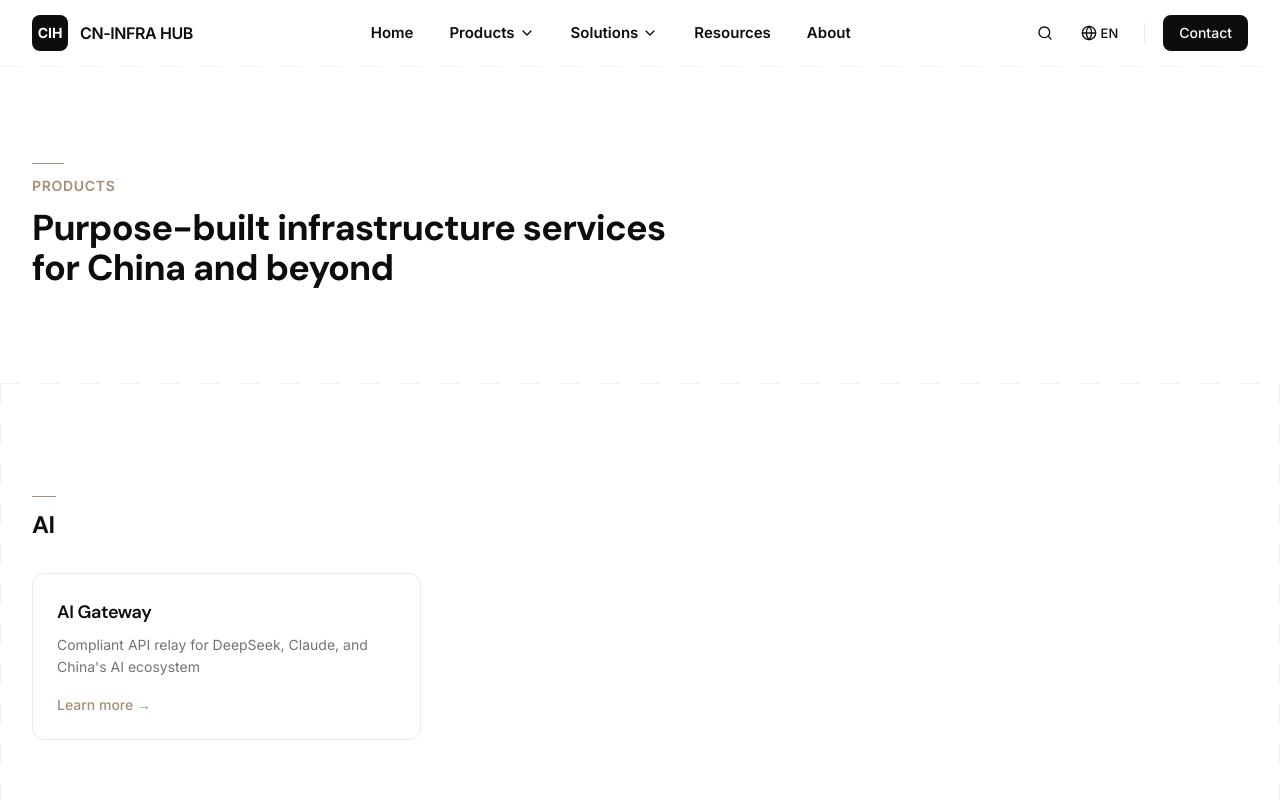
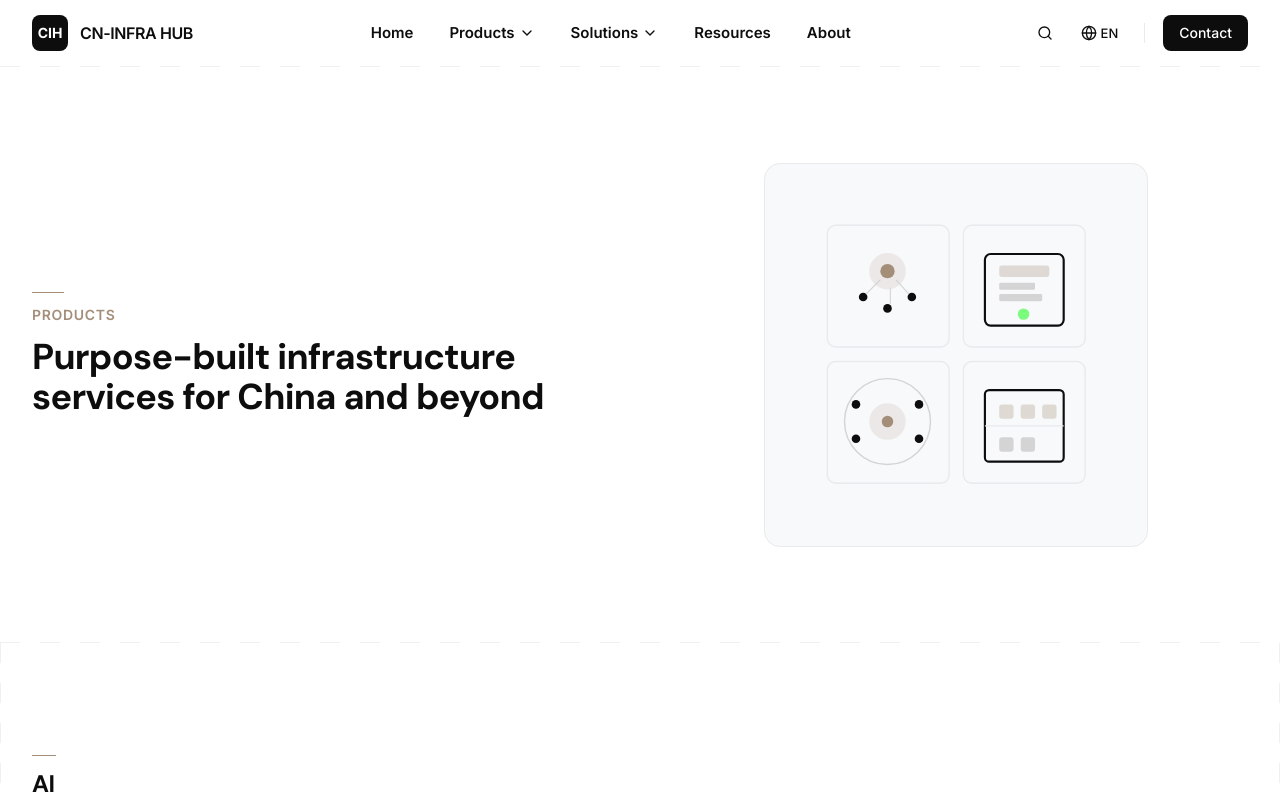
Before and after one commit to emoqbao/cninfrahub, a Next.js app: page /products in a window 1280 px wide. Shown: the top 800 px of the page. Built offline with nearby package versions, Linux system fonts and the light colour scheme.

Commit message:
Fix: Hero illustrations now rendering (About, Products listing, Products/[slug])

```diff
--- a/src/app/about/page.tsx
+++ b/src/app/about/page.tsx
@@ -27,13 +27,37 @@ const differentiators = [
 export default function AboutPage() {
   return (
     <>
-      <section className="py-16 lg:py-24 nav-dashed-bottom">
+            <section className="py-16 lg:py-24 nav-dashed-bottom">
         <Container>
-          <div className="mb-3 h-px w-8 bg-[#a48e7a]" />
-          <p className="text-sm font-semibold uppercase tracking-wider text-[#a48e7a]">About</p>
-          <h1 className="mt-3 max-w-2xl text-3xl font-bold tracking-[-0.02em] text-[#0d0d0d] lg:text-4xl">
-            We don't own the infrastructure. We own the relationships — and the responsibility.
-          </h1>
+          <div className="grid items-center gap-12 lg:grid-cols-2">
+            <div>
+              <div className="mb-3 h-px w-8 bg-[#a48e7a]" />
+              <p className="text-sm font-semibold uppercase tracking-wider text-[#a48e7a]">About</p>
+              <h1 className="mt-3 text-3xl font-bold tracking-[-0.02em] text-[#0d0d0d] lg:text-4xl">
+                We don't own the infrastructure. We own the relationships — and the responsibility.
+              </h1>
+            </div>
+            <div className="hidden lg:flex items-center justify-center">
+              <div className="relative w-full max-w-sm aspect-square rounded-2xl border border-[#e8eaed] bg-[#f8f9fb] flex items-center justify-center">
+                <svg viewBox="0 0 200 200" className="w-3/4 h-3/4" fill="none">
+                  <rect x="60" y="15" width="80" height="28" rx="4" stroke="#0d0d0d" strokeWidth="1.5" fill="none" />
+                  <rect x="75" y="22" width="50" height="6" rx="2" fill="#0d0d0d" opacity="0.3" />
+                  <rect x="75" y="32" width="35" height="4" rx="1" fill="#0d0d0d" opacity="0.15" />
+                  <rect x="20" y="145" width="48" height="28" rx="4" stroke="#0d0d0d" strokeWidth="1.5" fill="none" />
+                  <rect x="66" y="155" width="48" height="28" rx="4" stroke="#0d0d0d" strokeWidth="1.5" fill="none" />
+                  <rect x="132" y="145" width="48" height="28" rx="4" stroke="#0d0d0d" strokeWidth="1.5" fill="none" />
+                  <circle cx="100" cy="90" r="22" fill="#a48e7a" opacity="0.12" />
+                  <circle cx="100" cy="90" r="22" stroke="#a48e7a" strokeWidth="1.5" fill="none" />
+                  <circle cx="100" cy="90" r="8" fill="#a48e7a" />
+                  <line x1="88" y1="43" x2="95" y2="68" stroke="#d4d4d4" strokeWidth="1.5" />
+                  <line x1="112" y1="43" x2="105" y2="68" stroke="#d4d4d4" strokeWidth="1.5" />
+                  <line x1="80" y1="108" x2="44" y2="150" stroke="#d4d4d4" strokeWidth="1.5" />
+                  <line x1="100" y1="112" x2="90" y2="155" stroke="#d4d4d4" strokeWidth="1.5" />
+                  <line x1="115" y1="106" x2="156" y2="150" stroke="#d4d4d4" strokeWidth="1.5" />
+                </svg>
+              </div>
+            </div>
+          </div>
         </Container>
       </section>
 
--- a/src/app/products/[slug]/page.tsx
+++ b/src/app/products/[slug]/page.tsx
@@ -97,7 +97,8 @@ export default async function ProductPage({ params }: Props) {
                 {/* Hero */}
         <section className="py-16 lg:py-24 nav-dashed-bottom">
           <Container>
-            <div className="max-w-3xl">
+            <div className="grid items-center gap-12 lg:grid-cols-2">
+              <div>
                 <span className="inline-block self-start rounded-md bg-[#f3f4f6] px-2.5 py-0.5 text-xs font-medium text-[#a48e7a]">
                   {product.module}
                 </span>
@@ -108,10 +109,14 @@ export default async function ProductPage({ params }: Props) {
                   {product.tagline}
                 </p>
               </div>
+              <div className="hidden lg:flex items-center justify-center">
+                <ProductHeroIcon productId={product.id} />
+              </div>
+            </div>
           </Container>
         </section>
 
-        {/* Overview */}
+        {/* Overview */}{/* Overview */}
         <section className="py-20 lg:py-28 nav-dashed-bottom">
           <Container>
             <div className="max-w-3xl">
--- a/src/app/products/page.tsx
+++ b/src/app/products/page.tsx
@@ -19,13 +19,54 @@ const MODULE_IDS: Record<string, string> = {
 export default function ProductsPage() {
   return (
     <>
-      <section className="py-16 lg:py-24 nav-dashed-bottom">
+            <section className="py-16 lg:py-24 nav-dashed-bottom">
         <Container>
-          <div className="mb-3 h-px w-8 bg-[#a48e7a]" />
-          <p className="text-sm font-semibold uppercase tracking-wider text-[#a48e7a]">Products</p>
-          <h1 className="mt-3 max-w-2xl text-3xl font-bold tracking-[-0.02em] text-[#0d0d0d] lg:text-4xl">
-            Purpose-built infrastructure services for China and beyond
-          </h1>
+          <div className="grid items-center gap-12 lg:grid-cols-2">
+            <div>
+              <div className="mb-3 h-px w-8 bg-[#a48e7a]" />
+              <p className="text-sm font-semibold uppercase tracking-wider text-[#a48e7a]">Products</p>
+              <h1 className="mt-3 text-3xl font-bold tracking-[-0.02em] text-[#0d0d0d] lg:text-4xl">
+                Purpose-built infrastructure services for China and beyond
+              </h1>
+            </div>
+            <div className="hidden lg:flex items-center justify-center">
+              <div className="relative w-full max-w-sm aspect-square rounded-2xl border border-[#e8eaed] bg-[#f8f9fb] flex items-center justify-center">
+                <svg viewBox="0 0 200 200" className="w-3/4 h-3/4" fill="none">
+                  <rect x="10" y="10" width="85" height="85" rx="6" fill="none" stroke="#e8eaed" strokeWidth="1" />
+                  <circle cx="52" cy="42" r="12" fill="#a48e7a" opacity="0.15" stroke="#a48e7a" strokeWidth="1.5" />
+                  <circle cx="52" cy="42" r="5" fill="#a48e7a" />
+                  <circle cx="35" cy="60" r="3" fill="#0d0d0d" />
+                  <circle cx="52" cy="68" r="3" fill="#0d0d0d" />
+                  <circle cx="69" cy="60" r="3" fill="#0d0d0d" />
+                  <line x1="47" y1="48" x2="37" y2="58" stroke="#d4d4d4" strokeWidth="0.8" />
+                  <line x1="54" y1="54" x2="54" y2="65" stroke="#d4d4d4" strokeWidth="0.8" />
+                  <line x1="58" y1="48" x2="67" y2="58" stroke="#d4d4d4" strokeWidth="0.8" />
+                  <rect x="105" y="10" width="85" height="85" rx="6" fill="none" stroke="#e8eaed" strokeWidth="1" />
+                  <rect x="120" y="30" width="55" height="50" rx="4" stroke="#0d0d0d" strokeWidth="1.5" fill="none" />
+                  <rect x="130" y="38" width="35" height="8" rx="2" fill="#a48e7a" opacity="0.3" />
+                  <rect x="130" y="50" width="25" height="5" rx="1" fill="#d4d4d4" />
+                  <rect x="130" y="58" width="30" height="5" rx="1" fill="#d4d4d4" />
+                  <circle cx="147" cy="72" r="4" fill="#0f0" opacity="0.5" />
+                  <rect x="10" y="105" width="85" height="85" rx="6" fill="none" stroke="#e8eaed" strokeWidth="1" />
+                  <circle cx="52" cy="147" r="30" stroke="#d4d4d4" strokeWidth="1" fill="none" />
+                  <circle cx="52" cy="147" r="12" fill="#a48e7a" opacity="0.15" stroke="#a48e7a" strokeWidth="1.5" />
+                  <circle cx="52" cy="147" r="4" fill="#a48e7a" />
+                  <circle cx="30" cy="135" r="3" fill="#0d0d0d" />
+                  <circle cx="74" cy="135" r="3" fill="#0d0d0d" />
+                  <circle cx="30" cy="159" r="3" fill="#0d0d0d" />
+                  <circle cx="74" cy="159" r="3" fill="#0d0d0d" />
+                  <rect x="105" y="105" width="85" height="85" rx="6" fill="none" stroke="#e8eaed" strokeWidth="1" />
+                  <rect x="120" y="125" width="55" height="50" rx="3" stroke="#0d0d0d" strokeWidth="1.5" fill="none" />
+                  <line x1="120" y1="150" x2="175" y2="150" stroke="#e8eaed" strokeWidth="1" />
+                  <rect x="130" y="135" width="10" height="10" rx="2" fill="#a48e7a" opacity="0.3" />
+                  <rect x="145" y="135" width="10" height="10" rx="2" fill="#a48e7a" opacity="0.3" />
+                  <rect x="160" y="135" width="10" height="10" rx="2" fill="#a48e7a" opacity="0.3" />
+                  <rect x="130" y="158" width="10" height="10" rx="2" fill="#d4d4d4" />
+                  <rect x="145" y="158" width="10" height="10" rx="2" fill="#d4d4d4" />
+                </svg>
+              </div>
+            </div>
+          </div>
         </Container>
       </section>
 
```
Lines whose indentation alone changed are shown as unchanged.
